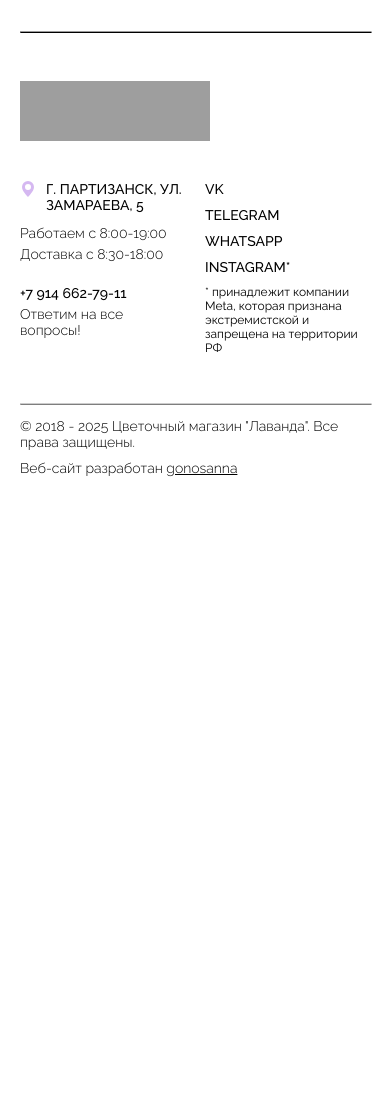
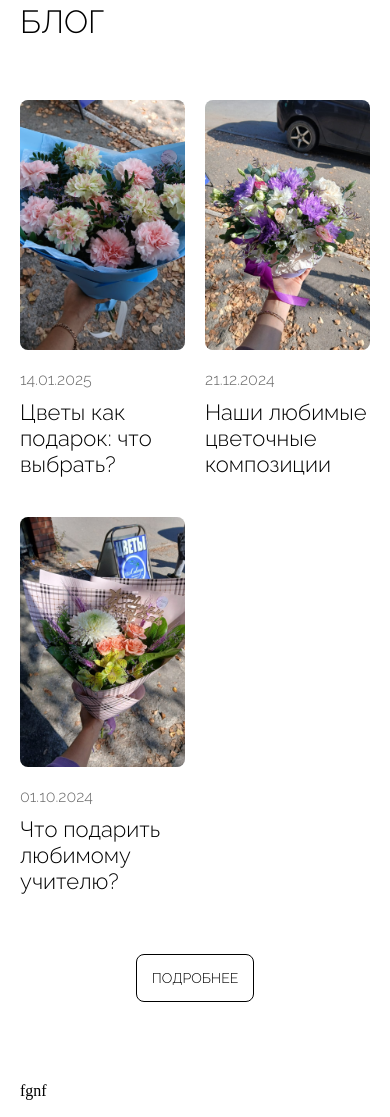
Before and after one commit to AnnaGonos/web-lavender, a plain HTML site: page index.html in a window 390 px wide. Shown: the part 527-1644 px from the top of the page. Before the commit the page ends 1043 px from the top, so only its background shows below. Drawn offline with nearby package versions, Linux system fonts and the light colour scheme; grey boxes are pictures that could not be loaded.

Commit message:
feat: добавила раздел блог и адаптивность для него

```diff
--- a/css/outlines.css
+++ b/css/outlines.css
@@ -8,6 +8,7 @@ h1, h2, h3, h4, h5, p, a {
 h1 {
     font-size: 36px;
 }
+
 h2 {
     font-size: 32px;
 }
@@ -21,7 +22,7 @@ h4 {
 }
 
 h5, p, a {
-    font-size: 14px;
+    font-size: 16px;
 }
 
 a {
@@ -35,7 +36,6 @@ html, body {
     padding: 0;
     width: 100%;
     height: 100%;
-    /*background-color: #fdfcff;*/
 }
 
 body {
@@ -45,8 +45,10 @@ body {
 }
 
 main {
+    display: flex;
+    flex-direction: column;
     flex: 1;
-    height: 100%;
+    gap: 80px;
 }
 
 header {
@@ -60,7 +62,7 @@ header {
     align-items: center;
     padding: 20px 40px 20px 40px;
     background-color: #ffffff;
-    height: 60px;
+    height: 80px;
 }
 
 nav {
@@ -117,7 +119,16 @@ nav {
     align-items: center;
 }
 
-.slider {
+.header__menu-person-link img {
+    height: 22px;
+    width: 22px;
+}
+
+.header__menu-person-link-text {
+    font-weight: 500;
+}
+
+.slider, .blog {
     padding: 0 40px 0 40px;
 }
 
@@ -158,7 +169,6 @@ nav {
     object-fit: cover;
 }
 
-
 .slider__slide-description {
     display: flex;
     flex-direction: column;
@@ -174,6 +184,7 @@ nav {
 }
 
 .slider__slide-subtitle, .slider__slide-title {
+    width: 70%;
     display: flex;
     color: white;
     text-transform: uppercase;
@@ -206,9 +217,10 @@ nav {
 }
 
 .slider__button {
-    width: 50px;
-    height: 50px;
+    width: 40px;
+    height: 40px;
     display: flex;
+    padding: 5px;
     justify-content: center;
     align-items: center;
     background-color: rgba(255, 255, 255, 0.7);
@@ -263,14 +275,70 @@ nav {
     border: 1px solid #D5B8F1;
 }
 
-
-.header__menu-person-link img {
-    height: 22px;
-    width: 22px;
+.blog {
+    display: flex;
+    flex-direction: column;
+    gap: 60px;
 }
 
-.header__menu-person-link-text {
-    font-weight: 500;
+.blog__title {
+    display: flex;
+    text-transform: uppercase;
+}
+
+.blog__container {
+    display: grid;
+    grid-template-columns: 3fr 2fr 2fr;
+    gap: 40px;
+}
+
+.blog__container-item {
+    display: flex;
+    flex-direction: column;
+    gap: 20px;
+}
+
+.blog__container-item-image {
+    display: flex;
+    height: 250px;
+    border-radius: 8px;
+    object-fit: cover;
+}
+
+.blog__description {
+    display: flex;
+    flex-direction: column;
+    gap: 10px;
+}
+
+.blog__description-date {
+    font-size: 16px;
+    color: dimgrey;
+}
+
+.blog__description-title {
+    font-size: 22px;
+}
+
+.blog__link {
+    display: flex;
+    justify-content: center;
+}
+
+.blog__button {
+    text-transform: uppercase;
+    display: flex;
+    height: fit-content;
+    width: fit-content;
+    border-radius: 8px;
+    border: black solid 1px;
+    padding: 15px;
+    color: #000000;
+}
+
+.blog__button:hover {
+    color: white;
+    background-color: black;
 }
 
 .footer {
@@ -281,12 +349,11 @@ nav {
 }
 
 .footer__container {
-     /*width: 80%;*/
-     display: grid;
-     grid-template-columns: 30% 40%;
-     gap: 40px;
-     padding: 40px 0 40px 0;
- }
+    display: grid;
+    grid-template-columns: 30% 40%;
+    gap: 40px;
+    padding: 40px 0 40px 0;
+}
 
 .footer__description {
     display: grid;
@@ -314,12 +381,10 @@ nav {
     opacity: 0.5;
 }
 
-
 .footer__inform, .footer__social-networks {
     display: flex;
     flex-direction: column;
     gap: 10px;
-    /*min-width: 250px;*/
 }
 
 .footer__address {
@@ -366,6 +431,7 @@ nav {
     h1 {
         font-size: 36px;
     }
+
     h2 {
         font-size: 32px;
     }
@@ -387,10 +453,9 @@ nav {
         display: none;
     }
 
-    .slider {
+    .slider, .blog {
         padding: 0 20px;
     }
-
 
     .slider__swiper {
         display: flex;
@@ -450,6 +515,13 @@ nav {
         display: flex;
     }
 
+    .blog__container {
+        display: grid;
+        grid-template-columns: repeat(auto-fit, minmax(100px, 1fr) minmax(100px, 1fr));
+        row-gap: 40px;
+        column-gap: 20px;
+    }
+
     .footer {
         display: flex;
         flex-direction: column;
@@ -469,8 +541,4 @@ nav {
         gap: 10px;
         width: 100%;
     }
-
-
-
-
 }
--- a/index.html
+++ b/index.html
@@ -50,7 +50,6 @@
 </header>
 <main>
     <section class="slider">
-        <!-- Слайдер -->
         <div class="slider__swiper swiper">
             <div class="slider__wrapper swiper-wrapper">
                 <div class="slider__slide swiper-slide">
@@ -124,27 +123,51 @@
                 </div>
             </div>
 
-            <div class="slider__button slider__button--next">
-                <svg width="30" height="30" viewBox="0 0 24 24" fill="none" xmlns="http://www.w3.org/2000/svg">
-                    <path d="M8 5l7 7-7 7" stroke="black" stroke-width="1.4" stroke-linecap="round"/>
-                </svg>
-            </div>
-
-            <div class="slider__button slider__button--prev">
-                <svg width="30" height="30" viewBox="0 0 24 24" fill="none" xmlns="http://www.w3.org/2000/svg">
-                    <path d="M16 5l-7 7 7 7" stroke="black" stroke-width="1.4" stroke-linecap="round"/>
-                </svg>
-            </div>
+            <img src="images/icons/button-next.svg" class="slider__button slider__button--next" alt="иконка назад">
+            <img src="images/icons/button-prev.svg" class="slider__button slider__button--prev" alt="иконка назад">
 
             <div class="slider__pagination swiper-pagination"></div>
         </div>
-
 
         <script src="https://unpkg.com/swiper/swiper-bundle.min.js"></script>
         <script src="js/slider.js"></script>
 
     </section>
 
+    <section class="blog">
+        <h2 class="blog__title">Блог</h2>
+        <div class="blog__container">
+            <div class="blog__container-item">
+                <img src="images/flowers/14.23.42_37825df9.jpg" class="blog__container-item-image" alt="Заставка для статьи в разделе блог 1">
+                <div class="blog__description">
+                    <p class="blog__description-date">14.01.2025</p>
+                    <p class="blog__description-title">Цветы как подарок: что выбрать?</p>
+                </div>
+            </div>
+            <div class="blog__container-item">
+                <img src="images/flowers/14.23.15_599df81f.jpg" class="blog__container-item-image" alt="Заставка для статьи в разделе блог 2">
+                <div class="blog__description">
+                    <p class="blog__description-date">21.12.2024</p>
+                    <p class="blog__description-title">Наши любимые цветочные композиции</p>
+                </div>
+            </div>
+            <div class="blog__container-item">
+                <img src="images/flowers/14.33.51_048e7fe8.jpg" class="blog__container-item-image" alt="Заставка для статьи в разделе блог 3">
+                <div class="blog__description">
+                    <p class="blog__description-date">01.10.2024</p>
+                    <p class="blog__description-title">Что подарить любимому учителю?</p>
+                </div>
+            </div>
+        </div>
+        <div class="blog__link">
+            <a href="#" class="blog__button more">Подробнее</a>
+        </div>
+
+    </section>
+
+    <section class="blog">
+        fgnf
+    </section>
 </main>
 
 <footer class="footer">
```
Also changed, not shown: images/icons/button-next.svg (added), images/icons/button-prev.svg (added).
